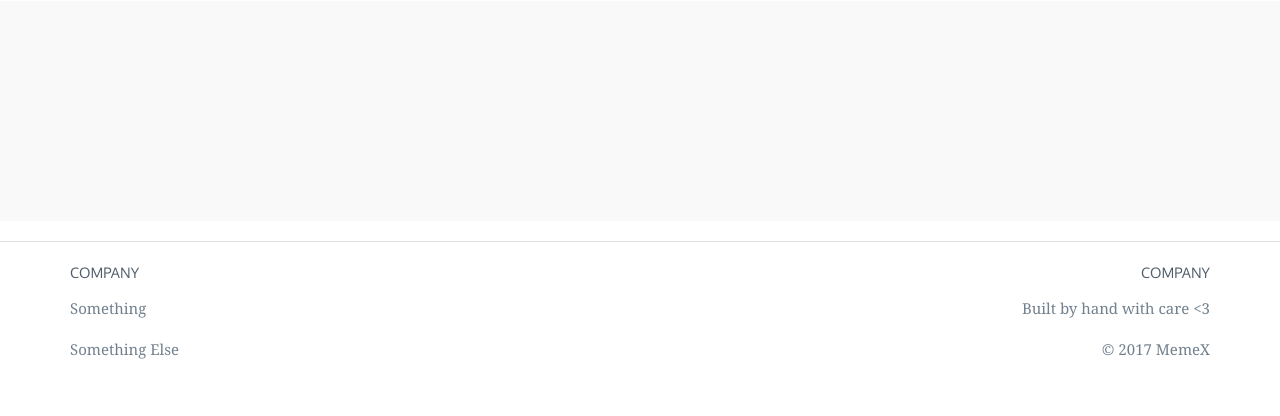
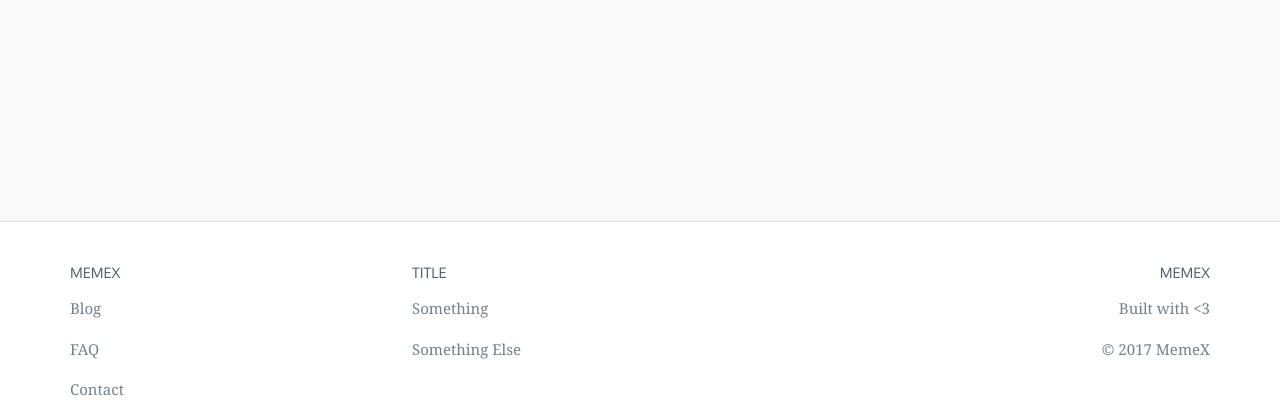
Before and after one commit to SDupZ/memex, a Django app: page / in a window 1280 px wide. Shown: the part 600-1016 px from the top of the page. Before the commit the page ends 959 px from the top, so only its background shows below. Run offline with Django 3.2, Linux system fonts and the light colour scheme.

Commit message:
Updated the footer - fixed horizontal bar

```diff
--- a/static/css/main.css
+++ b/static/css/main.css
@@ -2525,7 +2525,8 @@ body {
   box-sizing: content-box;
   display: block;
   height: 0;
-  margin: 20px 0; }
+  margin: 0;
+  padding: 20px; }
 
 .footer {
   text-align: center;
@@ -2538,10 +2539,9 @@ body {
 .footer__item-group {
   display: inline-block;
   text-align: left;
-  width: 20%; }
+  width: 30%; }
   .footer__item-group--right {
     text-align: right;
-    width: 30%;
     margin-left: auto; }
 
 .footer__logo {
--- a/static/sass/components/_dividers.scss
+++ b/static/sass/components/_dividers.scss
@@ -12,5 +12,6 @@
     box-sizing: content-box;
     display: block;
     height: 0;
-    margin: 20px 0;
+    margin: 0;
+    padding: 20px;
 }
--- a/static/sass/components/_footer.scss
+++ b/static/sass/components/_footer.scss
@@ -12,11 +12,10 @@
 .footer__item-group {
     display: inline-block;
     text-align: left;
-    width: 20%;
+    width: 30%;
 
     &--right {
         text-align: right;
-        width: 30%;
         margin-left: auto;
     }
  }
--- a/templates/includes/_footer.html
+++ b/templates/includes/_footer.html
@@ -5,14 +5,22 @@
         <div class="footer__container">
 
             <div class="footer__item-group">
-                <div class="heading__small">Company</div>
+                <div class="heading__small">MemeX</div>
+                <p>Blog</p>
+                <p>FAQ</p>
+                <p>Contact</p>
+            </div>
+
+            <div class="footer__item-group">
+                <div class="heading__small">Title</div>
                 <p>Something</p>
                 <p>Something Else</p>
             </div>
 
+
             <div class="footer__item-group footer__item-group--right">
-                <div class="heading__small">Company</div>
-                <p>Built by hand with care <3</p>
+                <div class="heading__small">MemeX</div>
+                <p>Built with <3</p>
                 <p>© 2017 MemeX</p>
             </div>
 
```
